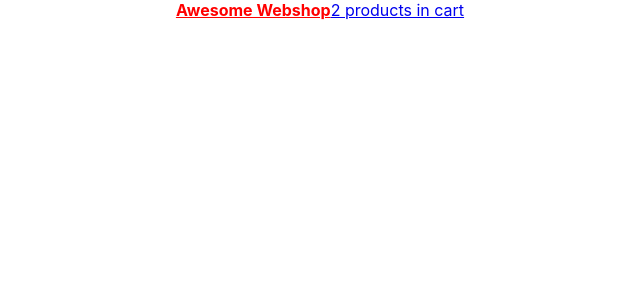
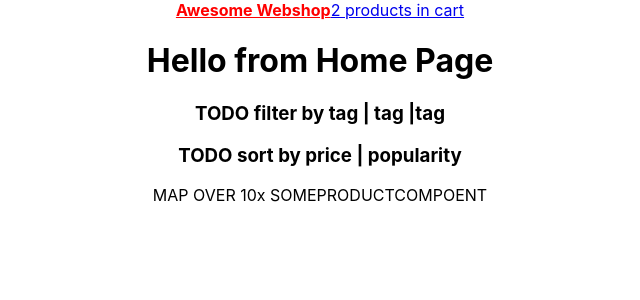
Before and after one commit to tdijkmans/webshop, a React (Create React App) app: page /home in a window 1280 px wide. Shown: the top 300 px of the page, without its empty margins (320-960 px from the left). Built offline with nearby package versions, Linux system fonts and the light colour scheme.

Commit message:
More pages

```diff
--- a/src/App.js
+++ b/src/App.js
@@ -1,18 +1,15 @@
 import React from "react";
 import "./App.css";
-import {
-  BrowserRouter as Router,
-  Switch,
-  Route,
-  Link,
-  NavLink,
-} from "react-router-dom";
+import { BrowserRouter as Switch, Route, NavLink } from "react-router-dom";
+import ProductPage from "./pages/ProductPage";
+import CartPage from "./pages/CartPage";
+import HomePage from "./pages/HomePage";
 
 function App() {
   return (
     <div className="App">
       <NavLink
-        to="/"
+        to="/home"
         activeStyle={{
           fontWeight: "bold",
           color: "red",
@@ -31,7 +28,17 @@
         2 products in cart
       </NavLink>
 
-      <Switch></Switch>
+      <Switch>
+        <Route path="/home">
+          <HomePage />
+        </Route>
+        <Route path="/product/:id">
+          <ProductPage />
+        </Route>
+        <Route path="/cart">
+          <CartPage />
+        </Route>
+      </Switch>
     </div>
   );
 }
--- a/src/pages/HomePage.js
+++ b/src/pages/HomePage.js
@@ -1,5 +1,12 @@
 import React from "react";
 
 export default function HomePage() {
-  return <div>Hello from Home Page</div>;
+  return (
+    <div>
+      <h1>Hello from Home Page</h1>
+      <h3>TODO filter by tag | tag |tag </h3>
+      <h3>TODO sort by price | popularity</h3>
+      MAP OVER 10x SOMEPRODUCTCOMPOENT
+    </div>
+  );
 }
--- a/src/pages/ProductPage.js
+++ b/src/pages/ProductPage.js
@@ -1,5 +1,12 @@
 import React from "react";
+import { useParams } from "react-router-dom";
 
 export default function ProductPage() {
-  return <div>Hello from Product Page</div>;
+  const { id } = useParams();
+  return (
+    <div>
+      <h1>Hello from Product Page</h1>
+      <h2>This page is about product {id}</h2>
+    </div>
+  );
 }
```
